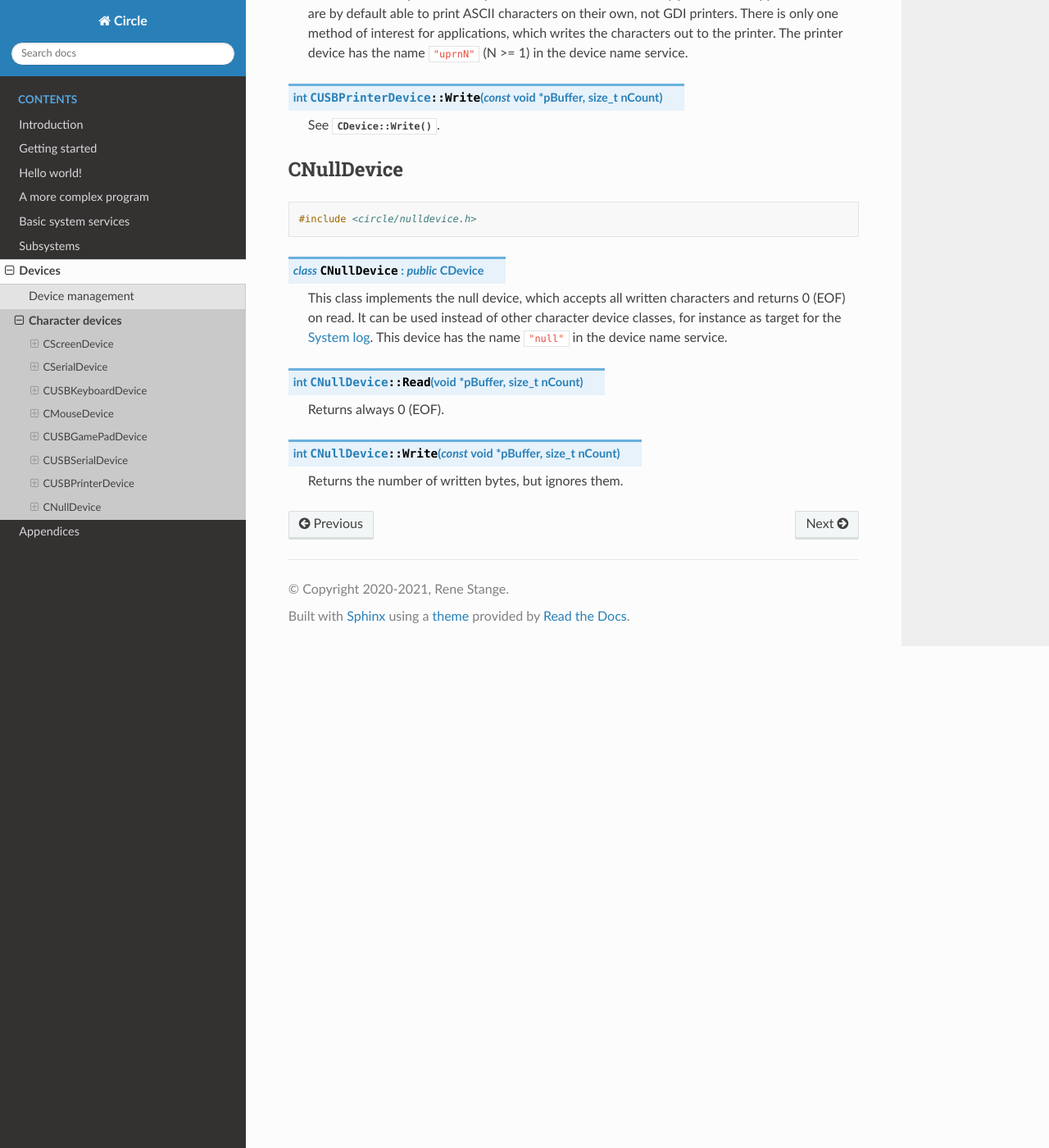
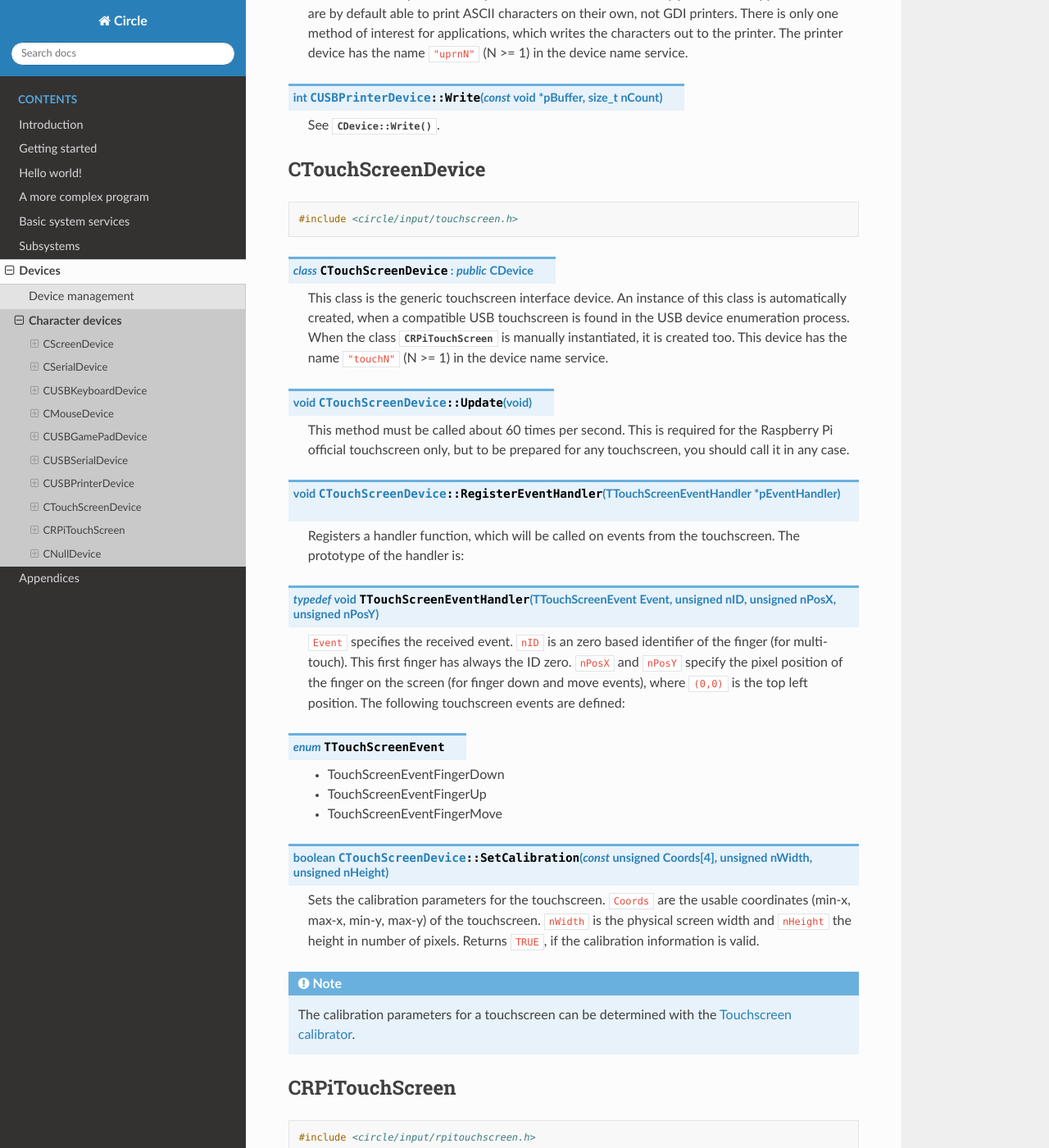
Before and after one commit to rsta2/circle-docs, a Sphinx documentation site: the page built from docs/devices/character-devices.rst, in a window 1280 px wide and 1400 px high, scrolled down 17441 px. Shown: the whole window at 82% size. Built offline with Sphinx 7.4.7 and the Read the Docs theme 2.0.0, drawn with Linux system fonts in a browser that asks for light colours; some of the changed text lies outside the part shown.

Commit message:
devices/character-devices: Add touchscreen classes

```diff
--- a/docs/devices/character-devices.rst
+++ b/docs/devices/character-devices.rst
@@ -623,8 +623,66 @@ CUSBPrinterDevice
 
 	See :cpp:func:`CDevice::Write()`.
 
-.. CTouchScreenDevice
-.. CRPiTouchScreen
+CTouchScreenDevice
+""""""""""""""""""
+
+.. code-block:: cpp
+
+	#include <circle/input/touchscreen.h>
+
+.. cpp:class:: CTouchScreenDevice : public CDevice
+
+	This class is the generic touchscreen interface device. An instance of this class is automatically created, when a compatible USB touchscreen is found in the USB device enumeration process. When the class :cpp:class:`CRPiTouchScreen` is manually instantiated, it is created too. This device has the name ``"touchN"`` (N >= 1) in the device name service.
+
+.. cpp:function:: void CTouchScreenDevice::Update (void)
+
+	This method must be called about 60 times per second. This is required for the Raspberry Pi official touchscreen only, but to be prepared for any touchscreen, you should call it in any case.
+
+.. cpp:function:: void CTouchScreenDevice::RegisterEventHandler (TTouchScreenEventHandler *pEventHandler)
+
+	Registers a handler function, which will be called on events from the touchscreen. The prototype of the handler is:
+
+.. c:type:: void TTouchScreenEventHandler (TTouchScreenEvent Event, unsigned nID, unsigned nPosX, unsigned nPosY)
+
+	``Event`` specifies the received event. ``nID`` is an zero based identifier of the finger (for multi-touch). This first finger has always the ID zero. ``nPosX`` and ``nPosY`` specify the pixel position of the finger on the screen (for finger down and move events), where ``(0,0)`` is the top left position. The following touchscreen events are defined:
+
+.. c:enum:: TTouchScreenEvent
+
+	* TouchScreenEventFingerDown
+	* TouchScreenEventFingerUp
+	* TouchScreenEventFingerMove
+
+.. cpp:function:: boolean CTouchScreenDevice::SetCalibration (const unsigned Coords[4], unsigned nWidth, unsigned nHeight)
+
+	Sets the calibration parameters for the touchscreen. ``Coords`` are the usable coordinates (min-x, max-x, min-y, max-y) of the touchscreen. ``nWidth`` is the physical screen width and ``nHeight`` the height in number of pixels. Returns ``TRUE``, if the calibration information is valid.
+
+.. note::
+
+	The calibration parameters for a touchscreen can be determined with the `Touchscreen calibrator <https://github.com/rsta2/circle/tree/master/tools/touchscreen-calibrator>`_.
+
+CRPiTouchScreen
+"""""""""""""""
+
+.. code-block:: cpp
+
+	#include <circle/input/rpitouchscreen.h>
+
+.. cpp:class:: CRPiTouchScreen
+
+	This class is a driver for the official Raspberry Pi touchscreen. If you want to use this touchscreen, you have to create an instance of this class and initialize it. For the further use of this touchscreen an instance of the class :cpp:class:`CTouchScreenDevice` is automatically created.
+
+.. c:macro:: RPITOUCH_SCREEN_MAX_POINTS
+
+	The maximum number of detected fingers on the touchscreen (10).
+
+.. cpp:function:: boolean CRPiTouchScreen::Initialize (void)
+
+	Initializes the driver. Returns ``TRUE`` on success.
+
+.. note::
+
+	The driver cannot detect, if an official Raspberry Pi touchscreen is actually connected. Normally it returns ``TRUE`` in any case.
+
 .. CConsole
 .. CHD44780Device
 
```
